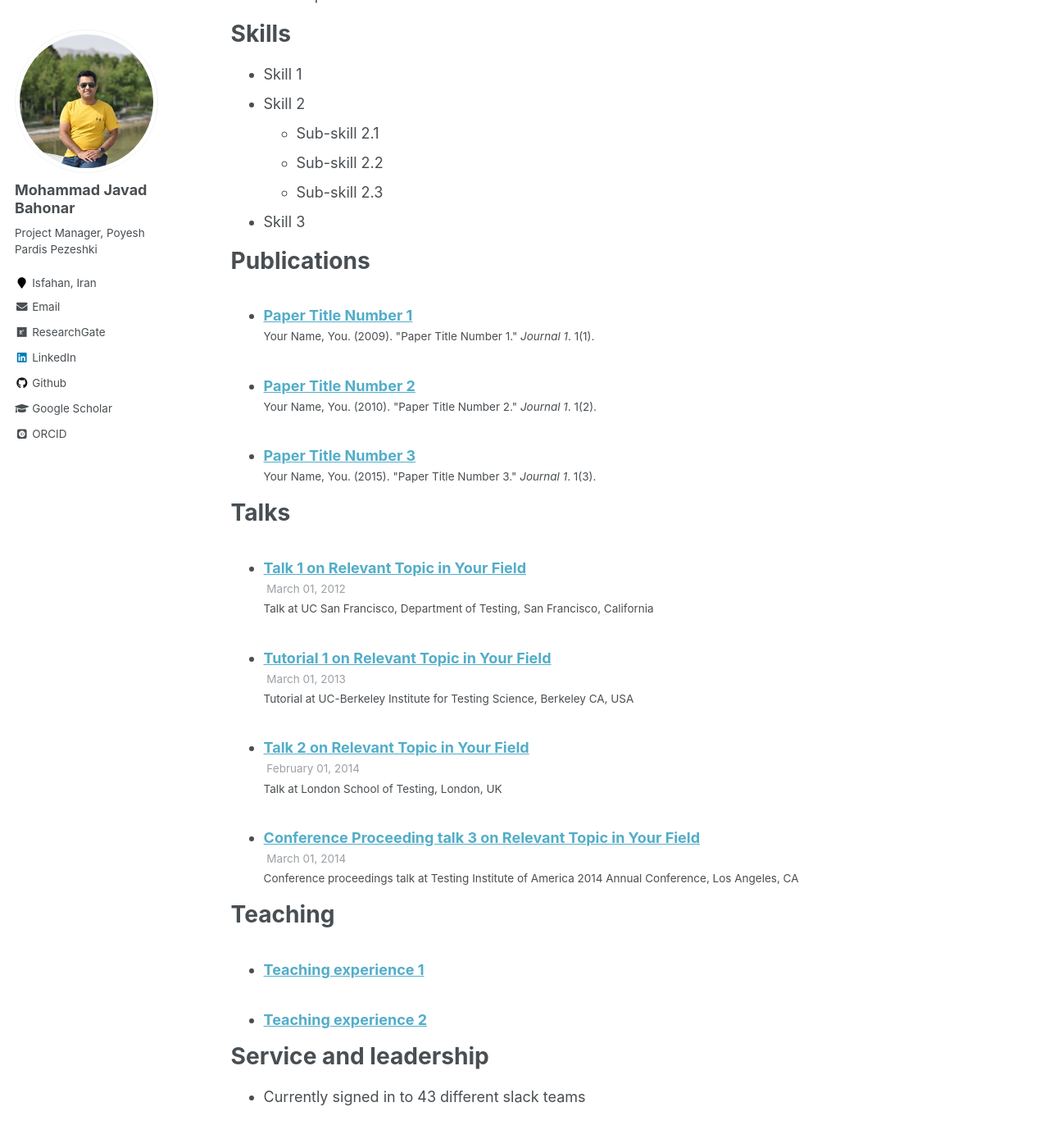
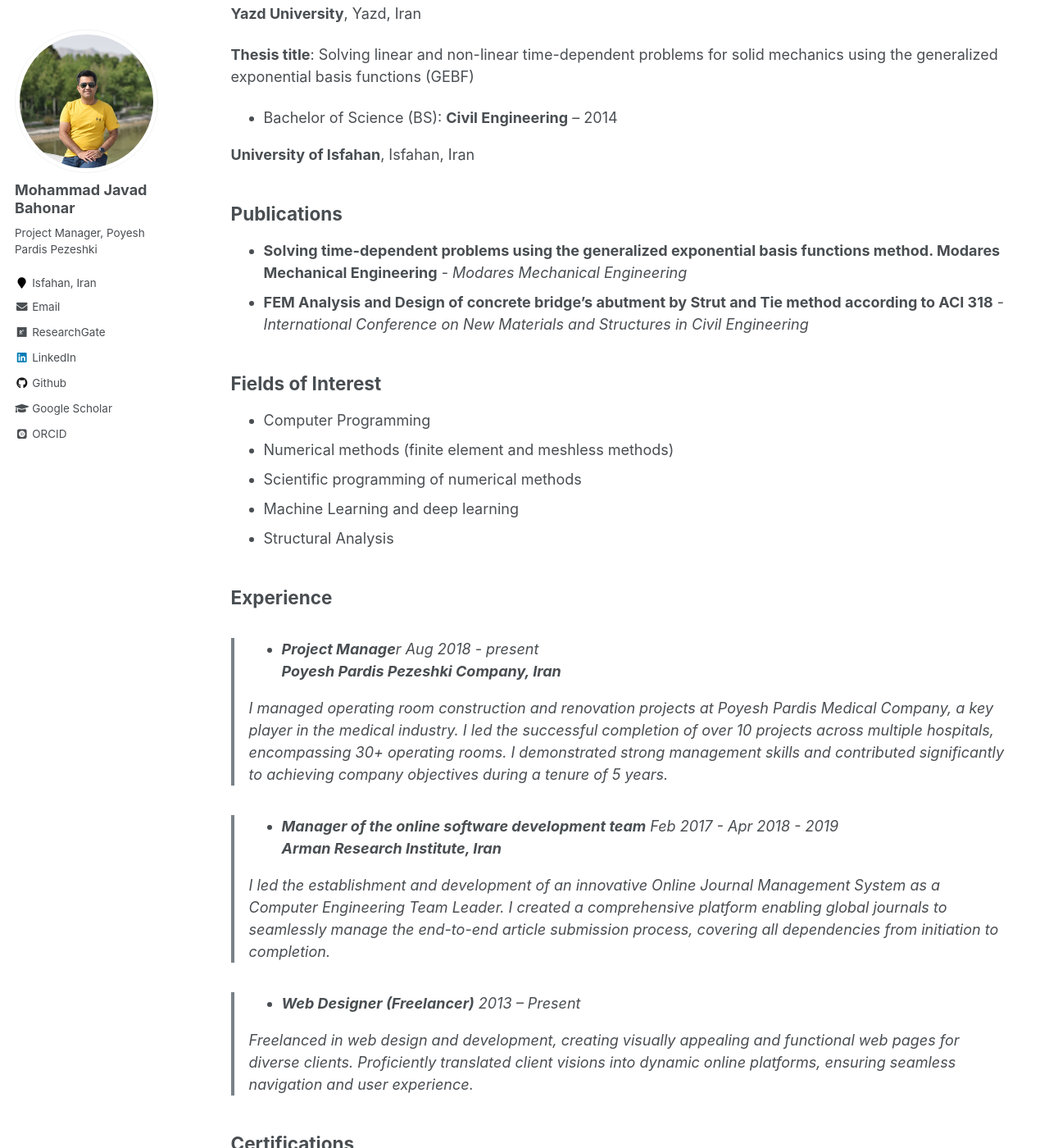
Before and after one commit to mjbahonar/mjbahonar.github.io, a Jekyll site: the page built from _pages/cv.md, in a window 1280 px wide and 1400 px high, scrolled down 653 px. Shown: the whole window at 82% size. Built offline with Jekyll 4.4.1, drawn with Linux system fonts in a browser that asks for light colours; some web fonts are replaced; some of the changed text lies outside the part shown.

Commit message:
Update CV

```diff
--- a/_pages/cv.md
+++ b/_pages/cv.md
@@ -9,51 +9,117 @@ redirect_from:
 
 {% include base_path %}
 
-Education
-======
-* B.S. in GitHub, GitHub University, 2012
-* M.S. in Jekyll, GitHub University, 2014
-* Ph.D in Version Control Theory, GitHub University, 2018 (expected)
+Welcome! To download a PDF version of my resume [click here](https://mjbahonar.github.io/files/CV.pdf).
 
-Work experience
-======
-* Summer 2015: Research Assistant
-  * Github University
-  * Duties included: Tagging issues
-  * Supervisor: Professor Git
+## Summary
 
-* Fall 2015: Research Assistant
-  * Github University
-  * Duties included: Merging pull requests
-  * Supervisor: Professor Hub
+I am an experienced **Civil Engineer** with a robust background in **computer programming** and a fervent interest in machine learning. With over a decade of hands-on experience, I hold **B.Sc.** and **M.Sc.** degrees in **Civil Engineering** from Isfahan University and Yazd University, Iran. Also, I am Proficient in an array of **programming languages**. My research endeavors converge in Civil Engineering and Computer Programming, contributing to an interdisciplinary approach.
 
-Skills
-======
-* Skill 1
-* Skill 2
-  * Sub-skill 2.1
-  * Sub-skill 2.2
-  * Sub-skill 2.3
-* Skill 3
+Currently, I am actively immersed in a **machine learning project** aligned with **Civil Engineering** and devoted to unlocking its potential within the field. I am passionate about pioneering innovative solutions and consistently seek to expand my horizons.
 
-Publications
-======
-  <ul>{% for post in site.publications %}
-    {% include archive-single-cv.html %}
-  {% endfor %}</ul>
+## Education
 
-Talks
-======
-  <ul>{% for post in site.talks %}
-    {% include archive-single-talk-cv.html %}
-  {% endfor %}</ul>
+*   Master’s Degree, **Structural Engineering** – Dec 2016
 
-Teaching
-======
-  <ul>{% for post in site.teaching %}
-    {% include archive-single-cv.html %}
-  {% endfor %}</ul>
+**Yazd University**, Yazd, Iran
 
-Service and leadership
-======
-* Currently signed in to 43 different slack teams
+**Thesis title**: Solving linear and non-linear time-dependent problems for solid mechanics using the generalized exponential basis functions (GEBF)
+
+*   Bachelor of Science (BS): **Civil Engineering** – 2014
+
+**University of Isfahan**, Isfahan, Iran
+
+## Publications
+
+*   **Solving time-dependent problems using the generalized exponential basis functions method. Modares Mechanical Engineering** - _Modares Mechanical Engineering_
+*   **FEM Analysis and Design of concrete bridge’s abutment by Strut and Tie method according to ACI 318** - _International Conference on New Materials and Structures in Civil Engineering_
+
+## Fields of Interest
+
+*   Computer Programming
+*   Numerical methods (finite element and meshless methods)
+*   Scientific programming of numerical methods
+*   Machine Learning and deep learning
+*   Structural Analysis
+
+## Experience
+
+> *   **Project Manage**r _Aug 2018 - present_
+>     **Poyesh Pardis Pezeshki Company, Iran**
+>
+> I managed operating room construction and renovation projects at Poyesh Pardis Medical Company, a key player in the medical industry. I led the successful completion of over 10 projects across multiple hospitals, encompassing 30+ operating rooms. I demonstrated strong management skills and contributed significantly to achieving company objectives during a tenure of 5 years.
+
+> *   **Manager of the online software development team** _Feb 2017 - Apr 2018 - 2019_
+>     _**Arman Research Institute, Iran**_
+>
+> _I led the establishment and development of an innovative Online Journal Management System as a Computer Engineering Team Leader. I created a comprehensive platform enabling global journals to seamlessly manage the end-to-end article submission process, covering all dependencies from initiation to completion._
+
+> *   **Web Designer (Freelancer)** 2013 – Present
+>
+> Freelanced in web design and development, creating visually appealing and functional web pages for diverse clients. Proficiently translated client visions into dynamic online platforms, ensuring seamless navigation and user experience.
+
+## Certifications
+
+**Neural Networks and Deep Learning**
+Coursera _Mar 2023_
+
+**Supervised Machine Learning: Regression and Classification**
+Coursera _Oct 2022_
+
+**Object Oriented Application Development**
+NIIT _Sep 2007_
+
+**Designing & Implementing SQL Server**
+NIIT _Aug 2007_
+
+**C#.Net**
+NIIT _Aug 2007_
+
+**Autodesk Certified User: AutoCAD**
+Mehregan Institute _2012_
+
+**Building Supervision License**
+Esfahan Construction Engineering Organization _Mar 2022_
+
+## Languages
+
+**Persian** - Native or bilingual proficiency
+
+**English** - Full professional proficiency
+
+**Arabic** - Elementary proficiency
+
+## Technical Skills
+
+*   Programming Languages: Python, MATLAB, PHP, C++
+*   Project Management
+*   Operating systems: Windows, Linux (Ubuntu)
+*   Machine learning: scikit-learn
+*   Deep Learning: deal.II
+*   SQL
+*   Software: AutoCAD, ETABS, SAFE, ABAQUS, MS Office, MS project, WaterCAD, SwerCAD
+*   Web Design, WordPress
+*   LATEX
+
+## Soft Skills
+
+*   Creative Problem Solver
+*   Strong Communicator
+*   Analytical Thinker
+*   Collaborative
+*   Effective Team Player
+*   Self-Motivated
+*   Continuous Learner
+*   Adaptable
+*   Interpersonal Skills
+*   Dependable
+
+## Honors & Awards
+
+*   2nd place in Isfahan provincial ACM competitions in 2011
+*   2nd place in the provincial spaghetti bridge competition in 2012
+*   4th place in the national spaghetti bridge competition of Amirkabir University in 2013
+*   Teacher Assistant in Computer Applications in Civil Engineering
+*   Member of Iran's National Elites Foundation
+*   Board member of the Scientific Society of Civil Engineering, University of Isfahan, 2011-2012
+*   Teaching and holding workshops for AutoCAD, Excel, ETABS, etc. at Isfahan University, Yazd University, Kelid Omran Institute, NCI,I was teaching and other Institutes in Isfahan.
```
Also changed, not shown: 1 other file.
